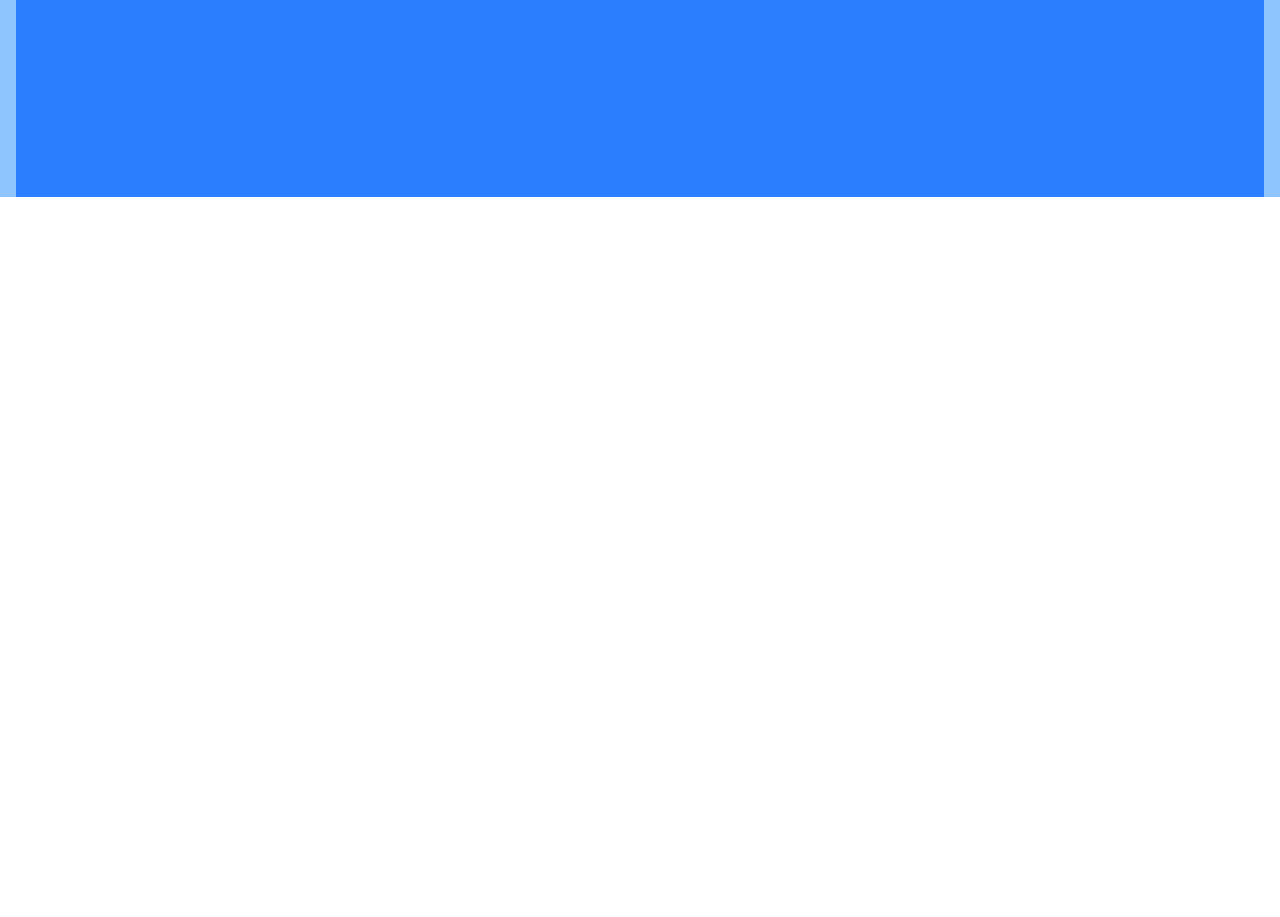
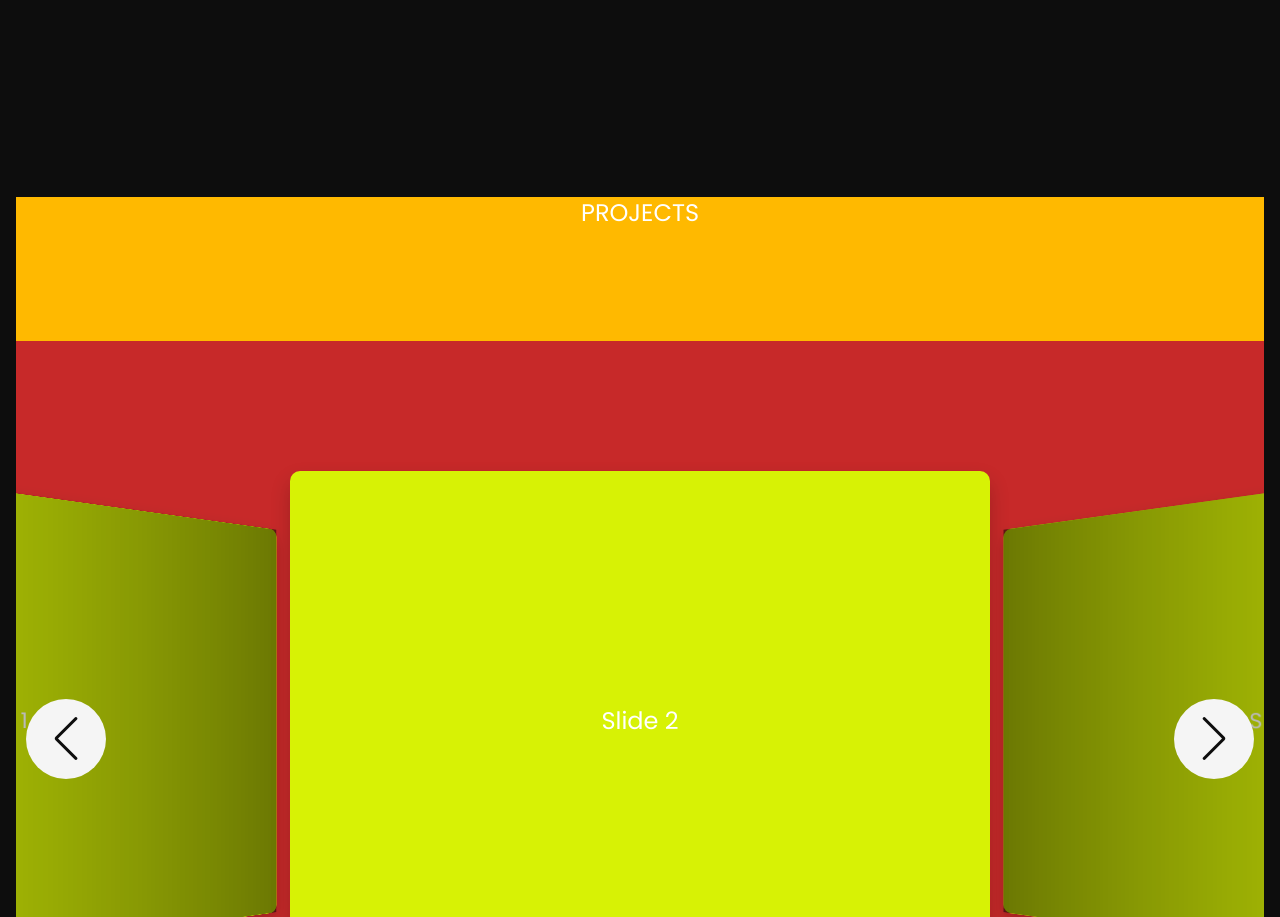
Before and after one commit to facuuurz/Portafolio-Facundo-Ramirez, a website: page index.html in a window 1280 px wide. Shown: the part 603-1520 px from the top of the page. Before the commit the page ends 800 px from the top, so only its background shows below. Drawn offline with nearby package versions, Linux system fonts and the light colour scheme.

Commit message:
Implementation of the Projects section

```diff
--- a/index.html
+++ b/index.html
@@ -4,36 +4,64 @@
     <meta charset="UTF-8">
     <meta name="viewport" content="width=device-width, initial-scale=1.0">
     <link rel="stylesheet" href="src/output.css">
+    <link rel="stylesheet" href="https://cdn.jsdelivr.net/npm/swiper@11/swiper-bundle.min.css"/>
+    <link rel="stylesheet" href="src/css/swiper.css">
     <title>Document</title>
 </head>
 <body class="font-poppins text-white">
     <header class="bg-[#0D0D0D] flex justify-center items-center h-20 w-full">
-        <div class="flex justify-between items-center w-full max-w-[1440px] px-4 bg-amber-400">
+        <div class="flex justify-between items-center w-full max-w-[1440px] px-8">
             <div>
-                <img src="src/img/icons8-spider-man-nuevo-64.png" alt="logo de la marca de facundo thomas ramirez">
+                <img src="src/img/header/icons8-spider-man-nuevo-64.png" alt="logo de la marca de facundo thomas ramirez">
             </div>
             <nav class="flex gap-5">
                 <a href="#">Home</a>
-                <a href="#">Project</a>
+                <a href="#">Projects</a>
+                <a href="#">Skills</a>
                 <a href="#">About</a>
                 <a href="#">Contact</a>
             </nav>
         </div>
     </header>
 
-    <main class="px-4 bg-blue-300">
-        <section class="bg-blue-500 flex h-[calc(100vh-5rem)]">
-            <div class="w-[55%] flex items-center justify-center flex-col">
-                <h2 class="text-3xl">¡Hola! soy Facundo Ramirez</h2>
-                <h1 class="text-6xl text-center">Analista en Sistemas y Programador FullStack.</h1>
-                <button class="hover:cursor-pointer text-2xl p-2.5 bg-amber-400 rounded-full">Mi CV</button>
+    <main class="px-4 bg-[#0D0D0D]">
+        <section class=" flex h-[calc(100vh-5rem)]">
+            <div class="w-[55%] flex items-center justify-center flex-col gap-3">
+                <div class="flex flex-col items-center justify-centers gap-1.5">
+                    <h2 class="text-3xl">¡Hola! soy Facundo Ramirez</h2>
+                    <h1 class="text-6xl text-center">Analista en Sistemas y Programador FullStack.</h1>
+                </div>
+                <button class="hover:cursor-pointer text-2xl p-4 bg-[#D7F205] rounded-full text-[#0D0D0D]">Mi CV</button>
             </div>
 
             <div class="w-[45%] flex items-center justify-center">
-                <img src="src/img/Perfil.jpg" alt="" class="w-48 h-48 rounded-full object-cover">
+                <img src="src/img/hero/Perfil.jpg" alt="" class="w-80 h-80 rounded-full object-cover">
+            </div>
+        </section>
+
+        <section class="min-h-screen">
+            <!-- pendiente -->
+            <div class="h-36  bg-amber-400">
+                <h3 class="text-center text-2xl bg-black-50">PROJECTS</h3>
+            </div>
+
+            <div class="swiper" style="background-color: #c72929;">
+                <div class="swiper-wrapper">
+                    <div class="swiper-slide" style="background-color: #D7F205;">Slide 1</div>
+                    <div class="swiper-slide" style="background-color: #D7F205;">Slide 2</div>
+                    <div class="swiper-slide" style="background-color: #D7F205;">Slide 3</div>
+                    <div class="swiper-slide" style="background-color: #D7F205;">Slide 4</div>
+                </div>
+
+                <!-- <div class="swiper-pagination"></div> -->
+
+                <div class="swiper-button-prev"></div>
+                <div class="swiper-button-next"></div>
             </div>
         </section>
     </main>
 
+    <script src="https://cdn.jsdelivr.net/npm/swiper@11/swiper-bundle.min.js"></script>
+    <script src="src/scripts/swiper.js"></script>
 </body>
 </html>
--- /dev/null
+++ b/src/css/swiper.css
@@ -0,0 +1,45 @@
+.swiper {
+    width: 100%;
+    height: calc(100vh - 2.5rem);
+    }
+
+.swiper-slide {
+    background: #fff;
+    width: 700px;
+    height: 500px;
+    display: flex;
+    align-items: center;
+    justify-content: center;
+    font-size: 24px;
+    border-radius: 10px;
+    box-shadow: 0 10px 20px rgba(0, 0, 0, 0.2);
+    }
+
+    .swiper-wrapper{
+        display: flex;
+        align-items: center;
+        justify-items: center;
+    }
+
+    .swiper-pagination-bullet {
+    background: #bbb;
+    opacity: 1;
+}
+
+/* Bullet activo */
+.swiper-pagination-bullet-active {
+  background: #EAF205; /* color que "resalta" */
+  transform: scale(2); /* opcional: lo agranda */
+    border: 1px solid #A6A6A6;
+}
+
+.swiper-button-next,
+.swiper-button-prev {
+    display: flex;
+    align-items: center;
+    justify-items: center;
+    border-radius: 100%;
+    padding: 40px;
+    color: #0D0D0D;
+    background-color: #f5f5f5;
+}
--- /dev/null
+++ b/src/scripts/swiper.js
@@ -0,0 +1,37 @@
+const swiper = new Swiper('.swiper',{
+      effect: 'coverflow',
+      grabCursor: true,
+      centeredSlides: true,
+      slidesPerView: 'auto',
+
+      loop: true,
+      autoplay: {
+        delay: 3000, // tiempo entre slides en milisegundos (3 segundos)
+        disableOnInteraction: false, // sigue autoplay después de que el usuario interactúa
+        pauseOnMouseEnter: true, // pausa si el mouse está encima (opcional)
+    },
+      coverflowEffect: {
+        rotate: 50,
+        stretch: 0,
+        depth: 100,
+        modifier: 1,
+        slideShadows: true,
+      },
+      // If we need pagination
+  pagination: {
+    el: '.swiper-pagination',
+    clickable: true,
+  },
+
+  // Navigation arrows
+  navigation: {
+    nextEl: '.swiper-button-next',
+    prevEl: '.swiper-button-prev',
+  },
+
+  // And if we need scrollbar
+  scrollbar: {
+    el: '.swiper-scrollbar',
+
+  },
+    });
```
Also changed, not shown: src/img/960px-Spider-Man.jpg (deleted), src/img/header/icons8-spider-man-nuevo-64.png (renamed from src/img/icons8-spider-man-nuevo-64.png), src/img/hero/Perfil.jpg (renamed from src/img/Perfil.jpg), src/output.css.
